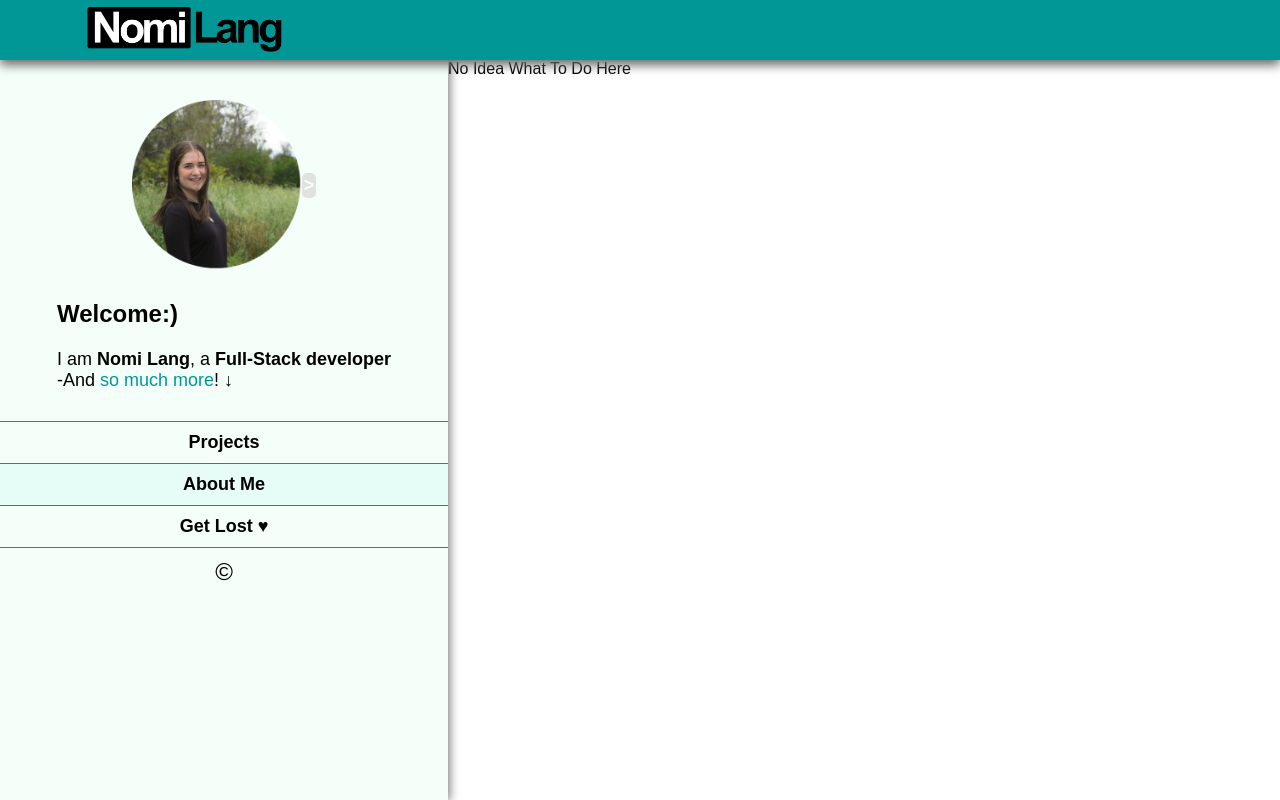
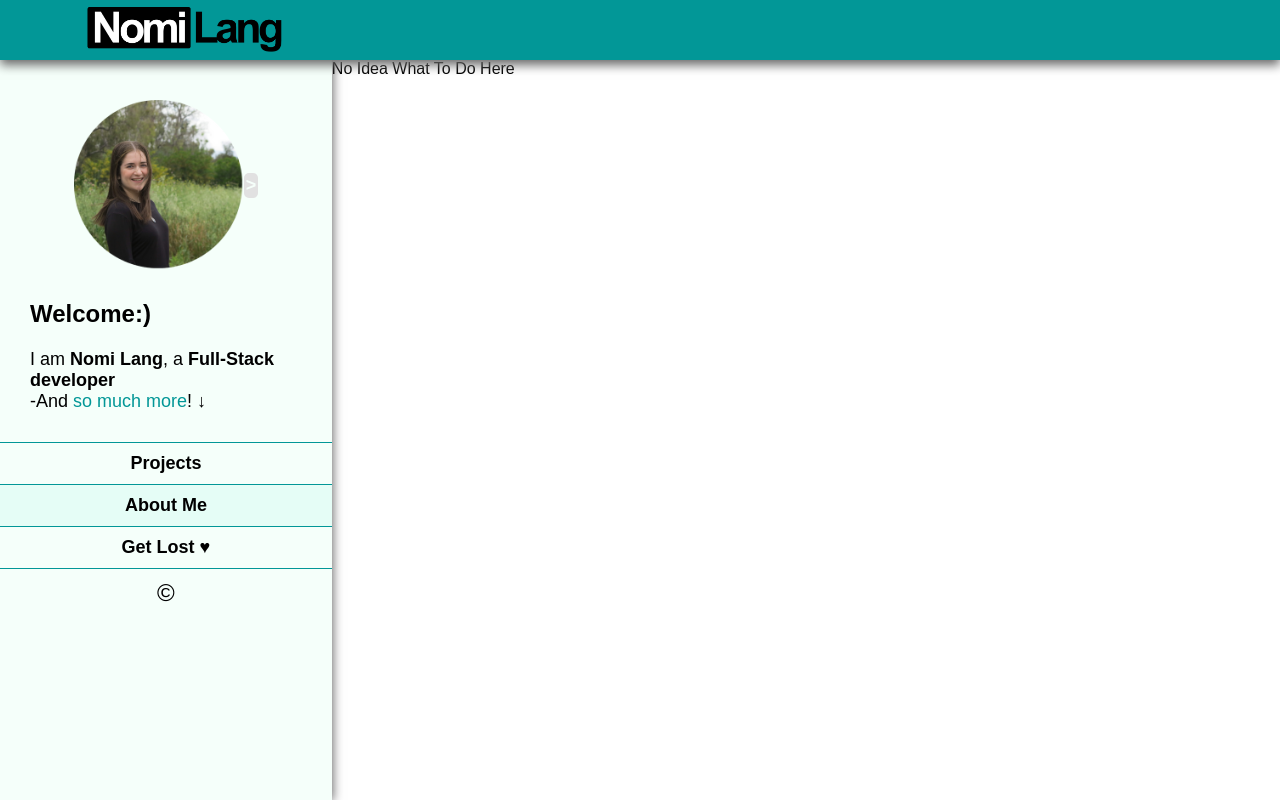
Before and after one commit to Nomi-La/Nomis_Website, a React (Vite) app in the folder main/: page / in a window 1280 px wide. Built offline with nearby package versions, Linux system fonts and the light colour scheme.

Commit message:
צריך להיות אדם חזק ופושט ללכת לישון

```diff
--- a/main/src/layouts/Layout.jsx
+++ b/main/src/layouts/Layout.jsx
@@ -8,7 +8,9 @@
         <Header/>
         <div className="layout-main">
         <Sidebar/>
+            <div className="right-layout">
         <Outlet/>
+                </div>
             </div>
     </>
 }
--- a/main/src/layouts/layout.scss
+++ b/main/src/layouts/layout.scss
@@ -2,4 +2,7 @@
   position: relative;
   top: 7.5vh;
   display: flex;
+  .right-layout{
+    width: 100%;
+  }
 }
```
